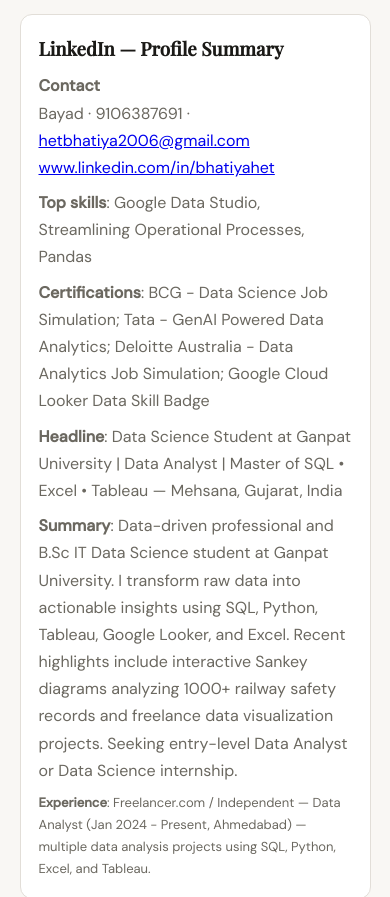
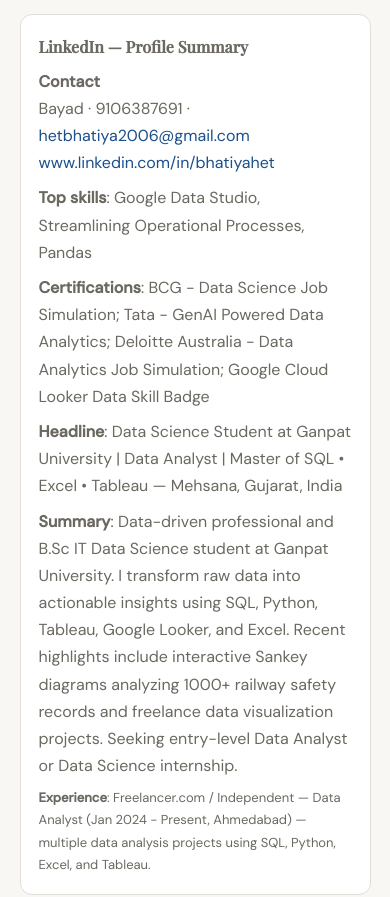
Before and after one commit to trambak001/trambak001.github.io, a plain HTML site: page index.html in a window 390 px wide. Shown: the part 1180-2077 px from the top of the page. Drawn offline with nearby package versions, Linux system fonts and the light colour scheme; a web font is replaced by a local one.

Commit message:
Polish LinkedIn card CSS and add phone CTA

```diff
--- a/index.html
+++ b/index.html
@@ -437,6 +437,23 @@
     display: flex;
     gap: 14px;
   }
+  /* LinkedIn card styling (clean, responsive) */
+  .linkedin-card {
+    background: white;
+    border: 1px solid var(--border);
+    border-radius: 12px;
+    padding: 18px;
+    margin-top: 22px;
+    color: var(--muted);
+  }
+  .linkedin-card h3 {
+    font-family: var(--serif);
+    margin-bottom: 8px;
+    font-size: 16px;
+  }
+  .linkedin-card p { margin-bottom: 8px; color: var(--muted); }
+  .linkedin-card a { color: var(--analyst-accent); text-decoration: none; }
+  .linkedin-card a:hover { text-decoration: underline; }
 
   /* DIVIDER */
   .divider { max-width: 920px; margin: 0 auto; padding: 0 5vw; }
@@ -490,14 +507,14 @@
         <span class="tag">Books</span>
       </div>
     </div>
-    <div class="linkedin-card" style="background:white;border:1px solid var(--border);border-radius:12px;padding:18px;margin-top:22px;">
-      <h3 style="font-family:var(--serif);margin-bottom:8px;">LinkedIn — Profile Summary</h3>
-      <p style="color:var(--muted);margin-bottom:8px;"><strong>Contact</strong><br>Bayad · 9106387691 · <a href="mailto:hetbhatiya2006@gmail.com">hetbhatiya2006@gmail.com</a><br><a href="https://www.linkedin.com/in/bhatiyahet" target="_blank" rel="noopener">www.linkedin.com/in/bhatiyahet</a></p>
-      <p style="color:var(--muted);margin-bottom:8px;"><strong>Top skills</strong>: Google Data Studio, Streamlining Operational Processes, Pandas</p>
-      <p style="color:var(--muted);margin-bottom:8px;"><strong>Certifications</strong>: BCG - Data Science Job Simulation; Tata - GenAI Powered Data Analytics; Deloitte Australia - Data Analytics Job Simulation; Google Cloud Looker Data Skill Badge</p>
-      <p style="color:var(--muted);margin-bottom:8px;"><strong>Headline</strong>: Data Science Student at Ganpat University | Data Analyst | Master of SQL • Excel • Tableau — Mehsana, Gujarat, India</p>
-      <p style="color:var(--muted);margin-bottom:8px;"><strong>Summary</strong>: Data-driven professional and B.Sc IT Data Science student at Ganpat University. I transform raw data into actionable insights using SQL, Python, Tableau, Google Looker, and Excel. Recent highlights include interactive Sankey diagrams analyzing 1000+ railway safety records and freelance data visualization projects. Seeking entry-level Data Analyst or Data Science internship.</p>
-      <p style="color:var(--muted);margin-bottom:0;font-size:13px;"><strong>Experience</strong>: Freelancer.com / Independent — Data Analyst (Jan 2024 - Present, Ahmedabad) — multiple data analysis projects using SQL, Python, Excel, and Tableau.</p>
+    <div class="linkedin-card">
+      <h3>LinkedIn — Profile Summary</h3>
+      <p><strong>Contact</strong><br>Bayad · 9106387691 · <a href="mailto:hetbhatiya2006@gmail.com">hetbhatiya2006@gmail.com</a><br><a href="https://www.linkedin.com/in/bhatiyahet" target="_blank" rel="noopener">www.linkedin.com/in/bhatiyahet</a></p>
+      <p><strong>Top skills</strong>: Google Data Studio, Streamlining Operational Processes, Pandas</p>
+      <p><strong>Certifications</strong>: BCG - Data Science Job Simulation; Tata - GenAI Powered Data Analytics; Deloitte Australia - Data Analytics Job Simulation; Google Cloud Looker Data Skill Badge</p>
+      <p><strong>Headline</strong>: Data Science Student at Ganpat University | Data Analyst | Master of SQL • Excel • Tableau — Mehsana, Gujarat, India</p>
+      <p><strong>Summary</strong>: Data-driven professional and B.Sc IT Data Science student at Ganpat University. I transform raw data into actionable insights using SQL, Python, Tableau, Google Looker, and Excel. Recent highlights include interactive Sankey diagrams analyzing 1000+ railway safety records and freelance data visualization projects. Seeking entry-level Data Analyst or Data Science internship.</p>
+      <p style="margin-bottom:0;font-size:13px;"><strong>Experience</strong>: Freelancer.com / Independent — Data Analyst (Jan 2024 - Present, Ahmedabad) — multiple data analysis projects using SQL, Python, Excel, and Tableau.</p>
     </div>
   </div>
 </section>
@@ -694,6 +711,7 @@
   <h2>Let's work together.</h2>
   <p>Whether you need financial analysis, a research report, or a writer who understands numbers — reach out.</p>
   <div class="contact-links">
+    <a href="tel:+919106387691" class="btn btn-ghost">Call +91 9106387691</a>
     <a href="mailto:hetbhatiya2006@gmail.com" class="btn btn-primary-analyst">Email me &rarr;</a>
     <a href="https://www.linkedin.com/in/bhatiyahet" target="_blank" rel="noopener" class="btn btn-ghost">LinkedIn</a>
     <a href="https://github.com/trambak001" target="_blank" rel="noopener" class="btn btn-ghost">GitHub</a>
```
